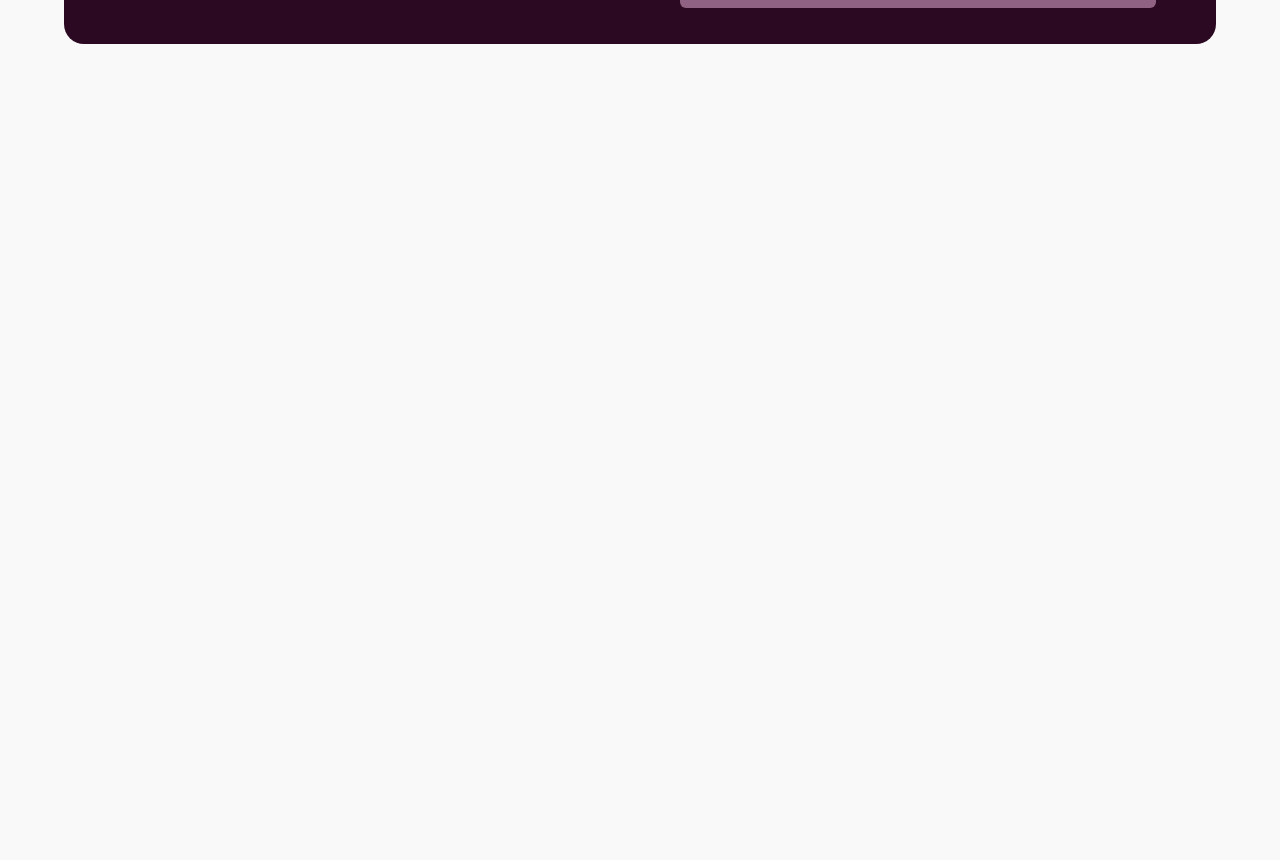
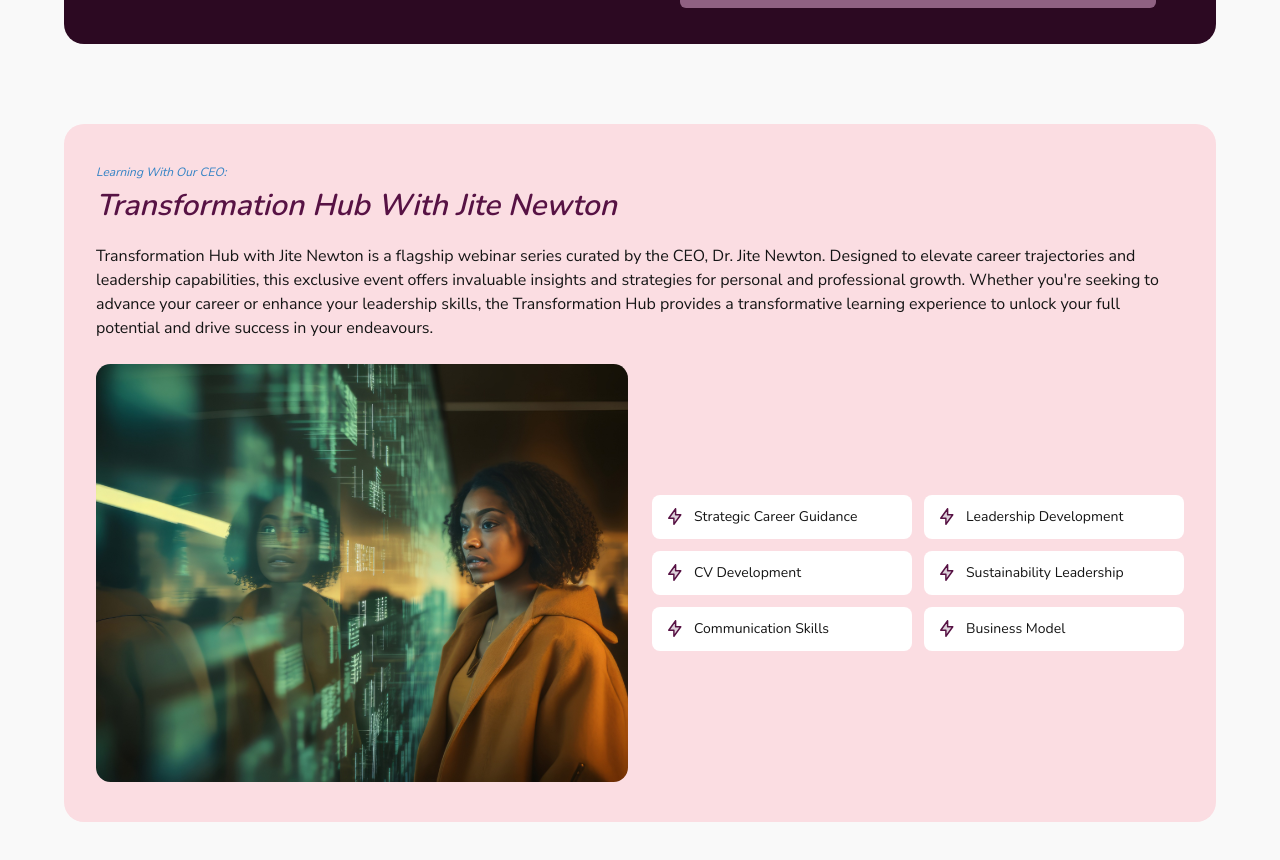
Before and after one commit to thebuildingjack/tobams, a Next.js app: page / in a window 1280 px wide. Shown: the part 3216-4076 px from the top of the page. Before the commit the page ends 3300 px from the top, so only its background shows below. Built offline with nearby package versions, Linux system fonts and the light colour scheme.

Commit message:
transformation hub section done.

```diff
--- a/app/page.tsx
+++ b/app/page.tsx
@@ -2,6 +2,7 @@ import Hero from "@/components/Hero";
 import LearningManagementSystem from "@/components/LearningManagementSystem";
 import ManagementDevProgram from "@/components/ManagementDevProgram";
 import Navbar from "@/components/Navbar";
+import TransformationHub from "@/components/TransformationHub";
 import WhatWeDo from "@/components/WhatWeDo";
 
 export default function Home() {
@@ -12,6 +13,7 @@ export default function Home() {
       <LearningManagementSystem />
       <WhatWeDo />
       <ManagementDevProgram />
+      <TransformationHub />
     </div>
   );
 }
--- /dev/null
+++ b/components/TransformationHub.tsx
@@ -0,0 +1,83 @@
+import { transformationHub } from "@/data"
+import Image from "next/image"
+import Button from "@/components/Button"
+
+const TransformationHub = () => {
+  return (
+    <section className="w-full bg-[#f9f9f9] px-6 py-10 md:px-10">
+      <div className="mx-auto w-full max-w-6xl rounded-[20px] bg-[#FBDDE2] px-5 py-6 md:px-8 md:py-10">
+
+        {/* Heading */}
+        <div className="flex flex-col gap-2">
+          <p className="text-[#3383C5] text-xs italic">
+            Learning With Our CEO:
+          </p>
+
+          <h3 className="text-[#571244] text-start italic">
+            Transformation Hub With Jite Newton
+          </h3>
+        </div>
+
+        {/* Description */}
+        <p className="mt-5 text-start text-[#151515]">
+          Transformation Hub with Jite Newton is a flagship webinar series
+          curated by the CEO, Dr. Jite Newton. Designed to elevate career
+          trajectories and leadership capabilities, this exclusive event
+          offers invaluable insights and strategies for personal and
+          professional growth. Whether you&apos;re seeking to advance your
+          career or enhance your leadership skills, the Transformation Hub
+          provides a transformative learning experience to unlock your full
+          potential and drive success in your endeavours.
+        </p>
+
+        <div className="mt-6 flex flex-col gap-6 md:flex-row md:items-stretch">
+
+          <div className="w-full md:w-1/2">
+            <Image
+              src="/tHub.svg"
+              alt="Transformation Hub With Jite Newton"
+              width={600}
+              height={450}
+              className="h-full w-full rounded-md object-cover"
+            />
+          </div>
+
+          <div className="flex w-full flex-col justify-center gap-3 md:w-1/2">
+            <ul className="grid w-full grid-cols-1 gap-3 md:grid-cols-2">
+              {transformationHub.map(({ point }, id) => (
+                <li
+                  key={id}
+                  className="flex items-center gap-3 rounded-lg bg-white px-4 py-3"
+                >
+                  <Image
+                    src="/tbullet.svg"
+                    alt=""
+                    width={14}
+                    height={14}
+                  />
+
+                  <span className="text-sm text-[#151515]">
+                    {point}
+                  </span>
+                </li>
+              ))}
+            </ul>
+
+            <Button
+              name="Learn More"
+              src="/arrowout.svg"
+              alt="Learn More"
+              width={10}
+              height={10}
+              link="/"
+              className="md:hidden w-max rounded-sm bg-[#571244] px-6 py-2.75 text-sm text-white! font-semibold hover:bg-[#571244]/90"
+            />
+          </div>
+
+        </div>
+      </div>
+    </section>
+  )
+}
+
+export default TransformationHub
--- a/data/index.ts
+++ b/data/index.ts
@@ -100,3 +100,24 @@ export const managementDevProgram = [
   { point: "Stronger Organisational Culture" },
   { point: "Sustainable Growth" },
 ]
+
+export const transformationHub = [
+  {
+    point: "Strategic Career Guidance",
+  },
+  {
+    point: "Leadership Development",
+  },
+  {
+    point: "CV Development",
+  },
+  {
+    point: "Sustainability Leadership",
+  },
+  {
+    point: "Communication Skills",
+  },
+  {
+    point: "Business Model",
+  },
+]
```
Also changed, not shown: public/tHub.svg (added), public/tbullet.svg (added).
